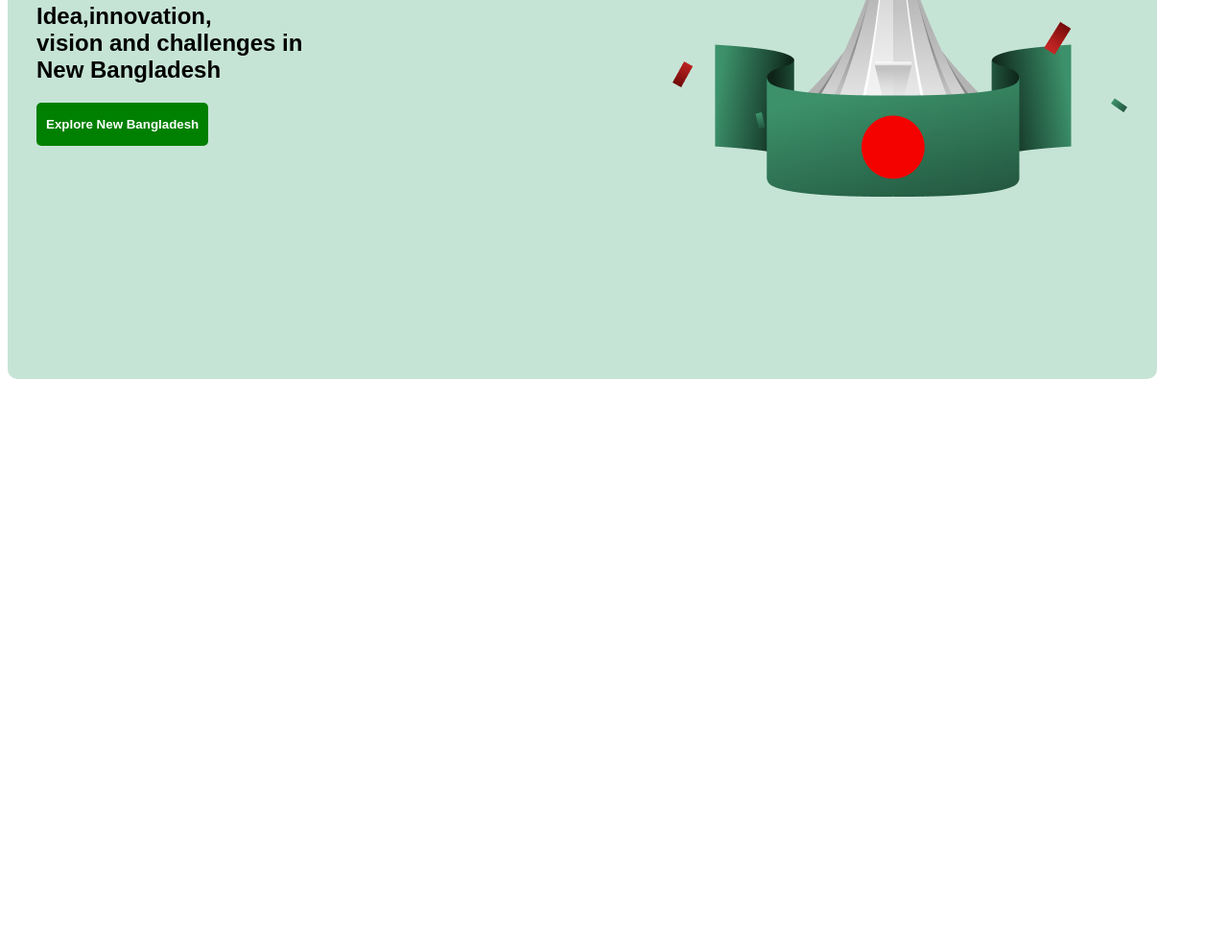
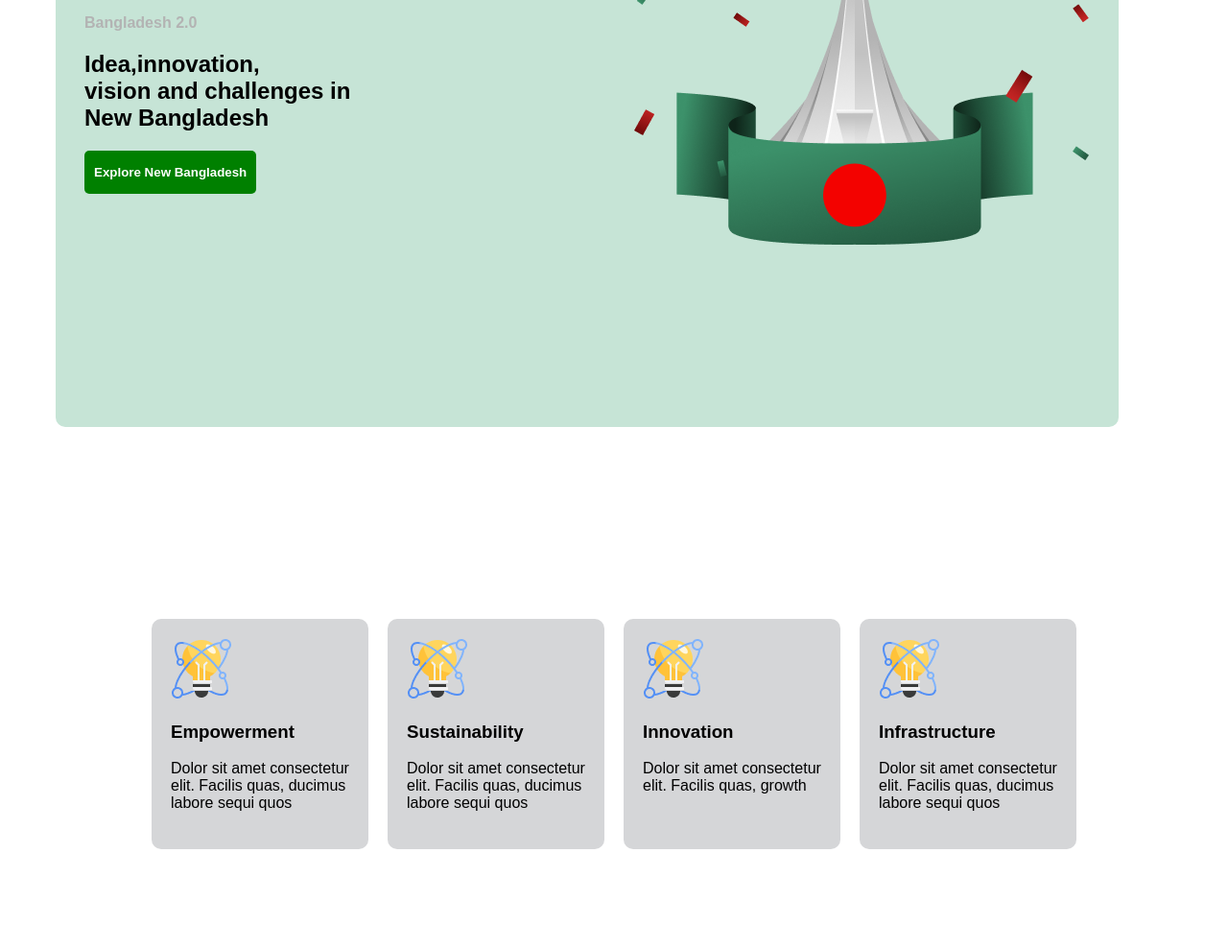
Before and after one commit to safikolislam/A-01, a plain HTML site: page index.html in a window 1280 px wide. Shown: the part 233-1221 px from the top of the page at 96% size. Before the commit the page ends 800 px from the top, so only its background shows below. Drawn offline with Linux system fonts and the light colour scheme.

Commit message:
added the cart

```diff
--- a/index.html
+++ b/index.html
@@ -1,21 +1,61 @@
 <!DOCTYPE html>
 <html lang="en">
   <head>
-    <meta charset="UTF-8">
-    <meta name="viewport" content="width=device-width, initial-scale=1.0">
+    <meta charset="UTF-8" />
+    <meta name="viewport" content="width=device-width, initial-scale=1.0" />
     <title>A-01</title>
-    <link rel="stylesheet" href="style/styles.css">
+    <link rel="stylesheet" href="style/styles.css" />
   </head>
-<body>
+  <body c>
     <div class="Banner">
       <div class="intro">
         <p>Bangladesh 2.0</p>
-        <h2>Idea,innovation,<br>vision and challenges in<br> New Bangladesh </h2>
+        <h2>
+          Idea,innovation,<br />vision and challenges in<br />
+          New Bangladesh
+        </h2>
         <button class="btn">Explore New Bangladesh</button>
       </div>
       <div class="img">
-            <img src="assets/hero.png" alt="">
+        <img src="assets/hero.png" alt="" />
       </div>
     </div>
+   <main>
+    <section class="cart">
+
+      <div class="cart-01">
+        <img src="assets/card-icon.png" alt="" />
+        <h3 class="title">Empowerment</h3>
+        <p class="description">
+          Dolor sit amet consectetur elit. Facilis quas, ducimus labore sequi
+          quos
+        </p>
+      </div>
+       <div class="cart-01">
+        <img src="assets/card-icon.png" alt="" />
+        <h3 class="title">Sustainability</h3>
+        <p class="description">
+          Dolor sit amet consectetur elit. Facilis quas, ducimus labore sequi
+          quos
+        </p>
+      </div>
+       <div class="cart-01">
+        <img src="assets/card-icon.png" alt="" />
+        <h3 class="title">Innovation</h3>
+        <p class="description">
+          Dolor sit amet consectetur elit. Facilis quas, growth
+
+        </p>
+      </div>
+       <div class="cart-01">
+        <img src="assets/card-icon.png" alt="" />
+        <h3 class="title">Infrastructure</h3>
+        <p class="description">
+          Dolor sit amet consectetur elit. Facilis quas, ducimus labore sequi
+          quos
+        </p>
+      </div>
+    </section>
+    </main>
   </body>
 </html>
--- a/style/styles.css
+++ b/style/styles.css
@@ -1,5 +1,9 @@
 *{
     font-family:sans-serif;
+}
+body{
+    background:#fff;
+    Padding:50px;
 }
 .Banner{
     width:90%;
@@ -29,3 +33,17 @@
     border:none;
 
 }
+.cart-01{
+width:250px;
+height:200px;
+background:#D5D6D8;
+padding:20px;
+border-radius:10px;
+
+}
+.cart{
+    margin-top:100px;
+    padding:100px ;
+    display:flex;
+    gap:20px;
+}
```
Lines whose indentation alone changed are shown as unchanged.
